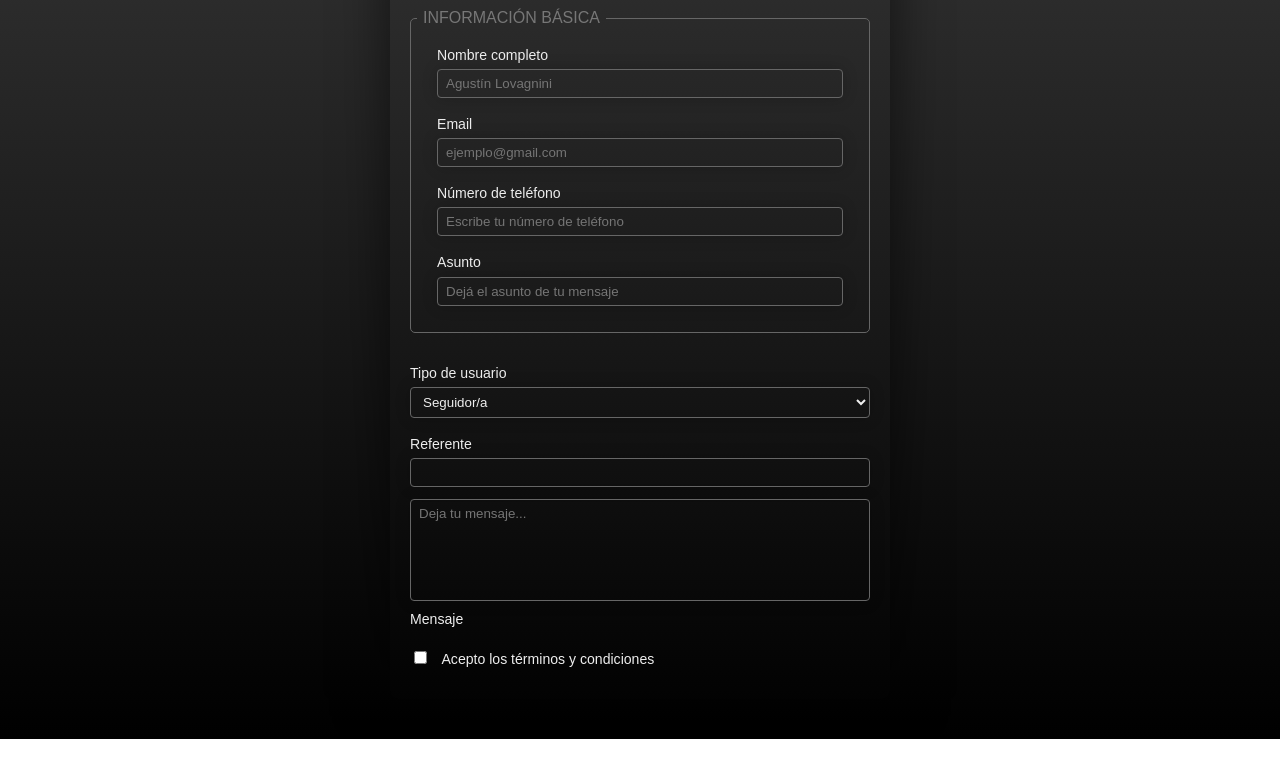
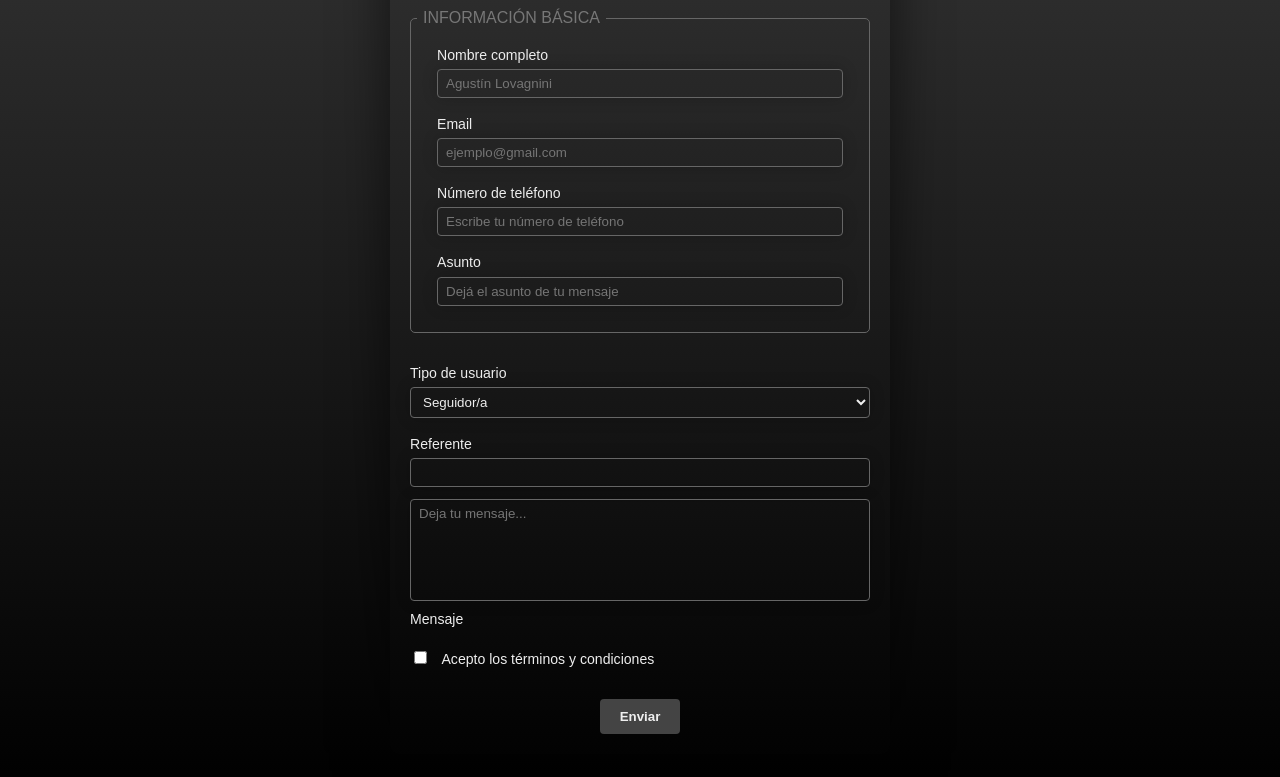
Before and after one commit to agustin-lovagnini/proyecto-formlario-de-contactos, a plain HTML site: page index.html in a window 1280 px wide. Shown: the part 127-904 px from the top of the page. Before the commit the page ends 866 px from the top, so only its background shows below. Drawn offline with Linux system fonts and the light colour scheme.

Commit message:
cree el boton enviar

```diff
--- a/index.html
+++ b/index.html
@@ -75,6 +75,9 @@
             <label for="terminos">Acepto los términos y condiciones</label>
         </div>
 
+        <div class="boton-container">
+            <button type="submit" class="boton-enviar">Enviar</button>
+        </div>
     </form>
 </body>
 
--- a/styles.css
+++ b/styles.css
@@ -106,3 +106,26 @@ legend {
     padding: 0 6px;
     color: #777;
 }
+
+.boton-container {
+    display: flex;
+    justify-content: center;
+    align-items: center;
+    margin-top: 20px;
+}
+
+.boton-enviar {
+    background-color: #444;
+    color: #eee;
+    border: none;
+    padding: 10px 20px;
+    font-weight: bold;
+    cursor: pointer;
+    border-radius: 4px;
+    transition: all 0.3s ease;
+}
+
+
+.boton-enviar:hover {
+    box-shadow: 0px 0px 5px rgb(255, 255, 33);
+}
```
